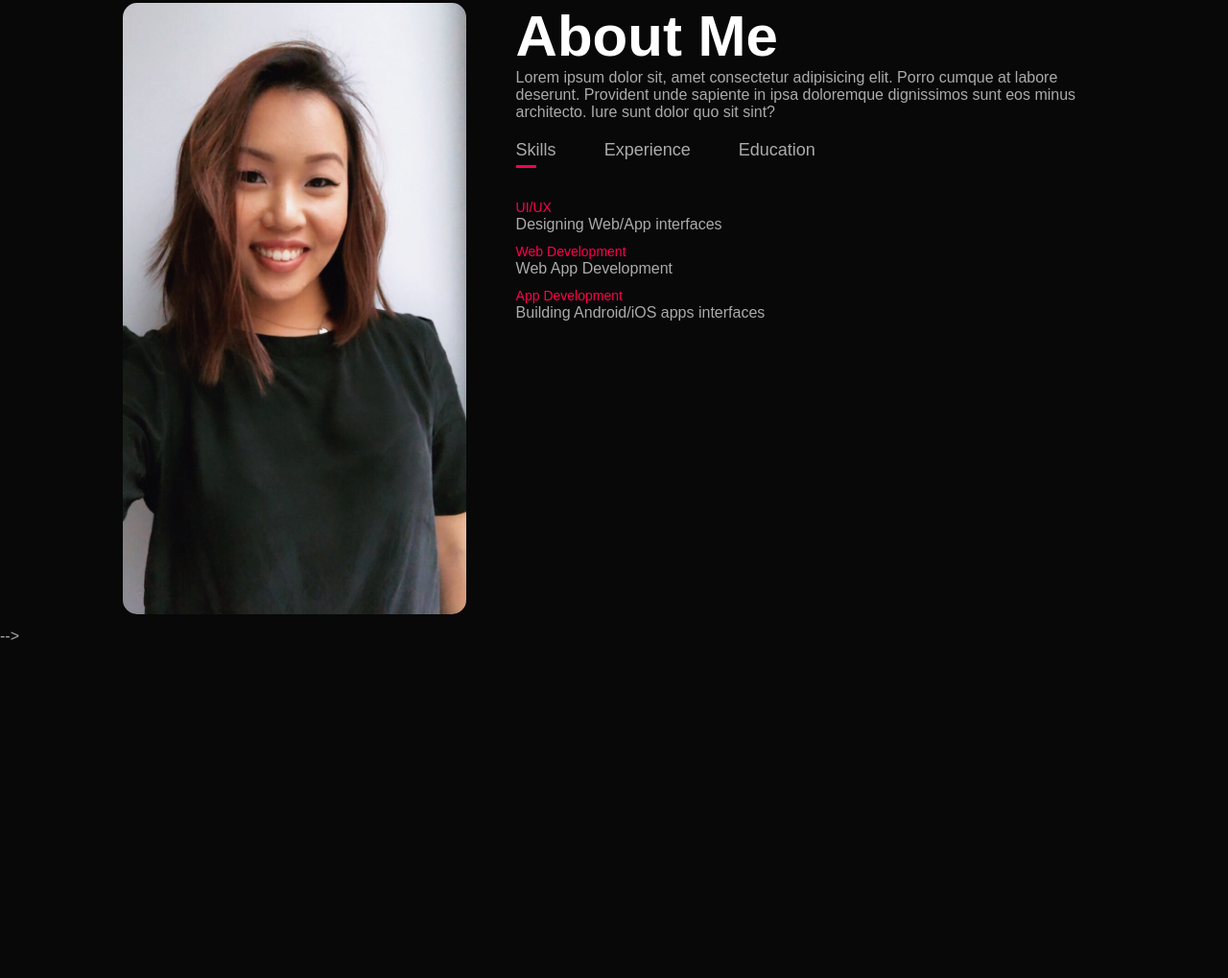
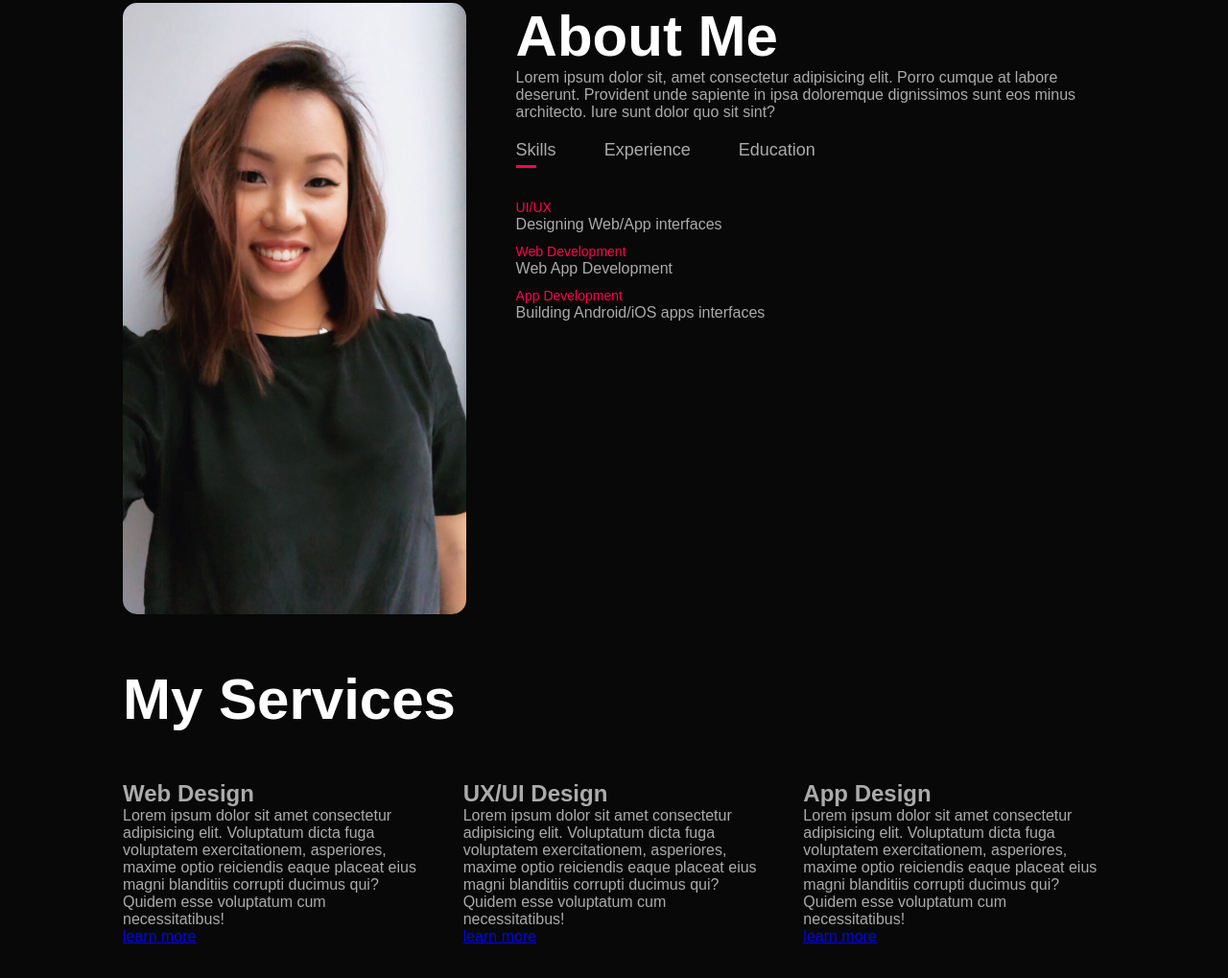
Before and after one commit to eyounginnn/personalportfolio, a plain HTML site: page index.html in a window 1280 px wide. Shown: the part 887-1906 px from the top of the page at 96% size. Before the commit the page ends 1639 px from the top, so only its background shows below. Drawn offline with Linux system fonts and the light colour scheme.

Commit message:
made a services section and styled it in a grid layout with rresponsiveness

```diff
--- a/index.html
+++ b/index.html
@@ -64,9 +64,28 @@
                 </div>
             </div>
         </div>
-<!-- <------------------------ services ---------------------------------> -->
+<!-- <------------------------ services --------------------------------->
         <div id="services">
-
+            <div class="container">
+                <h1 class="sub-title">My Services</h1>
+                <div class="services-list">
+                    <div>
+                        <h2>Web Design</h2>
+                        <p>Lorem ipsum dolor sit amet consectetur adipisicing elit. Voluptatum dicta fuga voluptatem exercitationem, asperiores, maxime optio reiciendis eaque placeat eius magni blanditiis corrupti ducimus qui? Quidem esse voluptatum cum necessitatibus!</p>
+                        <a href="#">learn more</a>
+                    </div>
+                    <div>
+                        <h2>UX/UI Design</h2>
+                        <p>Lorem ipsum dolor sit amet consectetur adipisicing elit. Voluptatum dicta fuga voluptatem exercitationem, asperiores, maxime optio reiciendis eaque placeat eius magni blanditiis corrupti ducimus qui? Quidem esse voluptatum cum necessitatibus!</p>
+                        <a href="#">learn more</a>
+                    </div>
+                    <div>
+                        <h2>App Design</h2>
+                        <p>Lorem ipsum dolor sit amet consectetur adipisicing elit. Voluptatum dicta fuga voluptatem exercitationem, asperiores, maxime optio reiciendis eaque placeat eius magni blanditiis corrupti ducimus qui? Quidem esse voluptatum cum necessitatibus!</p>
+                        <a href="#">learn more</a>
+                    </div>
+                </div>
+            </div>
         </div>
     </div>
 
--- a/style.css
+++ b/style.css
@@ -148,3 +148,15 @@ nav ul li a:hover::after{
 .tab-contents.active-tab{
     display: block;
 }
+
+/* <-----------services-----------> */
+#services{
+    padding: 30px 0;
+}
+
+.services-list{
+    display: grid;
+    grid-template-columns: repeat(auto-fit, minmax(250px, 1fr));
+    grid-gap: 40px;
+    margin-top: 50px;
+}
```
